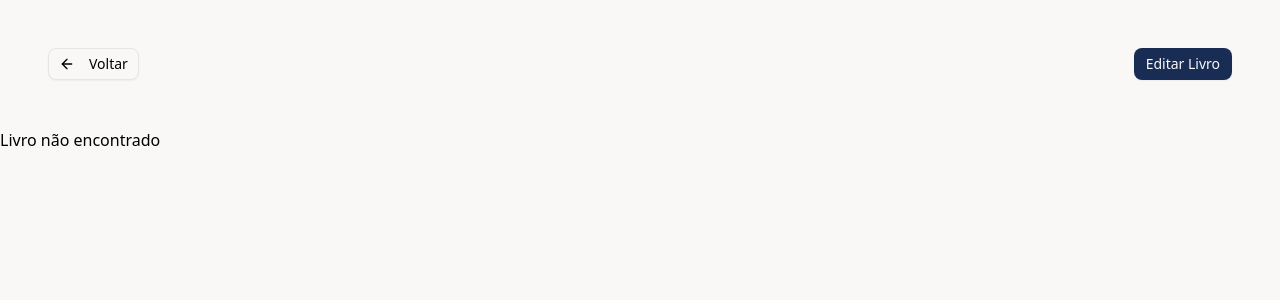
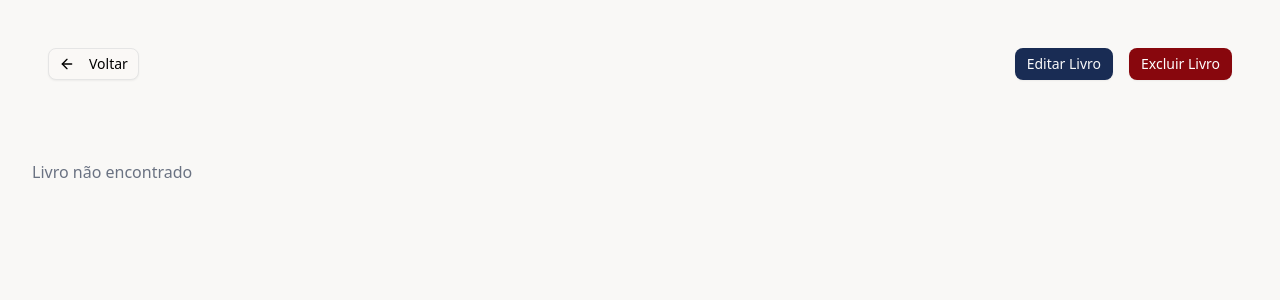
Before and after one commit to Layssaoliveira26/Projeto-biblioteca, a Next.js app in the folder projeto-bookshelf/: page /view-book in a window 1280 px wide. Shown: the top 300 px of the page. Built offline with nearby package versions, Linux system fonts and the light colour scheme; a web font is replaced by a local one.

Commit message:
Adicionando lupa, botão excluir, ano do livro e validação ao excluir

```diff
--- a/projeto-bookshelf/app/library/bookCard.tsx
+++ b/projeto-bookshelf/app/library/bookCard.tsx
@@ -28,7 +28,7 @@ export interface BookCardProps {
 }
 
 
-export default function BookCard({ title, author, genre, cover, rating, id, onDelete }: BookCardProps) {
+export default function BookCard({ title, author, genre, year, cover, rating, id, onDelete }: BookCardProps) {
 
   return (
     <div className="flex justify-center">
@@ -45,6 +45,7 @@ export default function BookCard({ title, author, genre, cover, rating, id, onDe
       <CardContent>
         <p className="-mt-4">{author}</p>
         <Badge variant="outline" className="mt-3">{genre}</Badge>
+        <Badge variant="outline" className="mt-3">{year}</Badge>
       </CardContent>
       <CardFooter className="flex justify-center gap-2">
         <Link href={`/view-book?id=${id}`}>
--- a/projeto-bookshelf/app/library/page.tsx
+++ b/projeto-bookshelf/app/library/page.tsx
@@ -9,6 +9,7 @@ import { Select, SelectContent, SelectItem, SelectTrigger, SelectValue } from "@
 import { useState } from "react";
 import { useLivros } from "@/context/LivrosContext";
 import { options } from "@/lib/options";
+import { Search } from "lucide-react";
 
 export default function LibraryPage() {
   const { livros, setLivros } = useLivros();
@@ -47,12 +48,19 @@ export default function LibraryPage() {
       </div>
 
   <div className="flex md:flex-row items-start md:items-center justify-between gap-3 p-4 md:p-8 lg:p-12">
+    <div className="relative flex-1">
       <Input
        type="text"
        placeholder="Digite o nome do livro"
        value={searchTerm}
-          onChange={(e) => setSearchTerm(e.target.value)} // busca em tempo real
+       onChange={(e) => setSearchTerm(e.target.value)}
+       className="pr-10"
     />
+    <Search
+      className="absolute right-3 top-1/2 -translate-y-1/2 text-gray-400"
+      size={20}
+    />
+    </div>
 
         <Select
           value={selectedGenre}
--- a/projeto-bookshelf/app/view-book/page.tsx
+++ b/projeto-bookshelf/app/view-book/page.tsx
@@ -8,24 +8,49 @@ import { StarRating } from "@/components/ui/custom-components/star";
 import { livros } from "@/lib/livros";
 import DadoLivro from "@/components/ui/verLivro";
 import { BookCardProps } from "../library/bookCard";
-import { useSearchParams } from "next/navigation";
+import { useSearchParams, useRouter } from "next/navigation";
+import { useLivros } from "@/context/LivrosContext";
 
 
 export default function ViewBookPage() {
   const searchParams = useSearchParams();
+  const router = useRouter();
   const id = searchParams.get("id");
+  const { livros, setLivros } = useLivros();
+
+  function handleDelete() {
+    if (!id) return;
+    const confirmDelete = window.confirm("Tem certeza que deseja excluir este livro?");
+    if (confirmDelete) {
+      const filtro = livros.filter((livro) => livro.id !== id);
+      setLivros(filtro);
+      router.push("/library");
+    }
+  }
 
   return (
     <div className="flex flex-col h-screen">
-    <div className="flex md:flex-row items-start md:items-center justify-between gap-3 p-4 md:p-8 lg:p-12">
+      <div className="flex md:flex-row items-start md:items-center justify-between gap-3 p-4 md:p-8 lg:p-12">
         <GoBackButton />
-      <div className="flex md:flex-row gap-2 md:gap-10">
-        <Link href="/new-book">
-          <Button size="sm">Editar Livro</Button>
-        </Link>
+        <div className="flex gap-2 md:gap-4"> {}
+          <Link href={`/new-book?id=${id}`}> {}
+            <Button size="sm">Editar Livro</Button>
+          </Link>
+          <Button
+            size="sm"
+            variant="destructive"
+            onClick={handleDelete}
+          >
+            Excluir Livro
+          </Button>
+        </div>
       </div>
-    </div>
-    {id? <DadoLivro id={id} /> : <div>Livro não encontrado</div>}
+
+      {id ? (
+        <DadoLivro id={id} />
+      ) : (
+        <div className="p-8 text-gray-500">Livro não encontrado</div>
+      )}
     </div>
   );
 }
```
Lines whose indentation alone changed are shown as unchanged.
